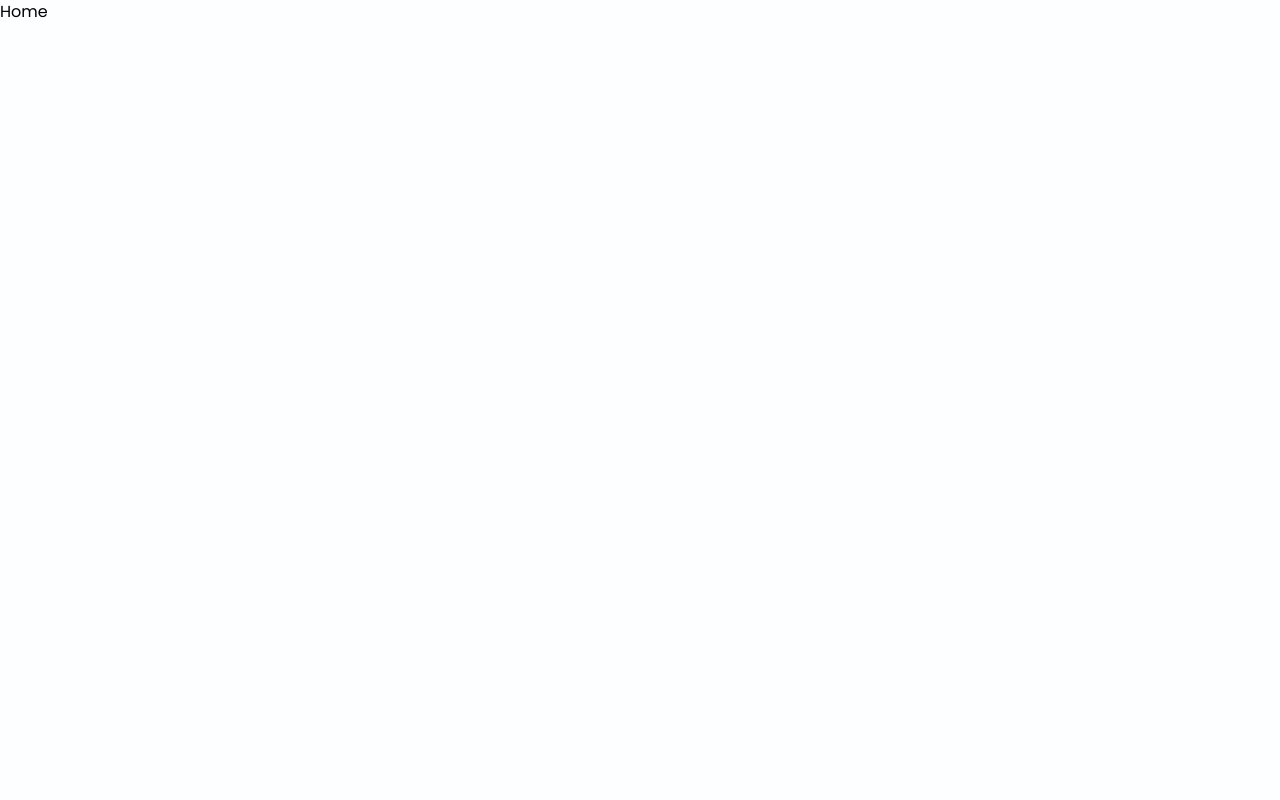
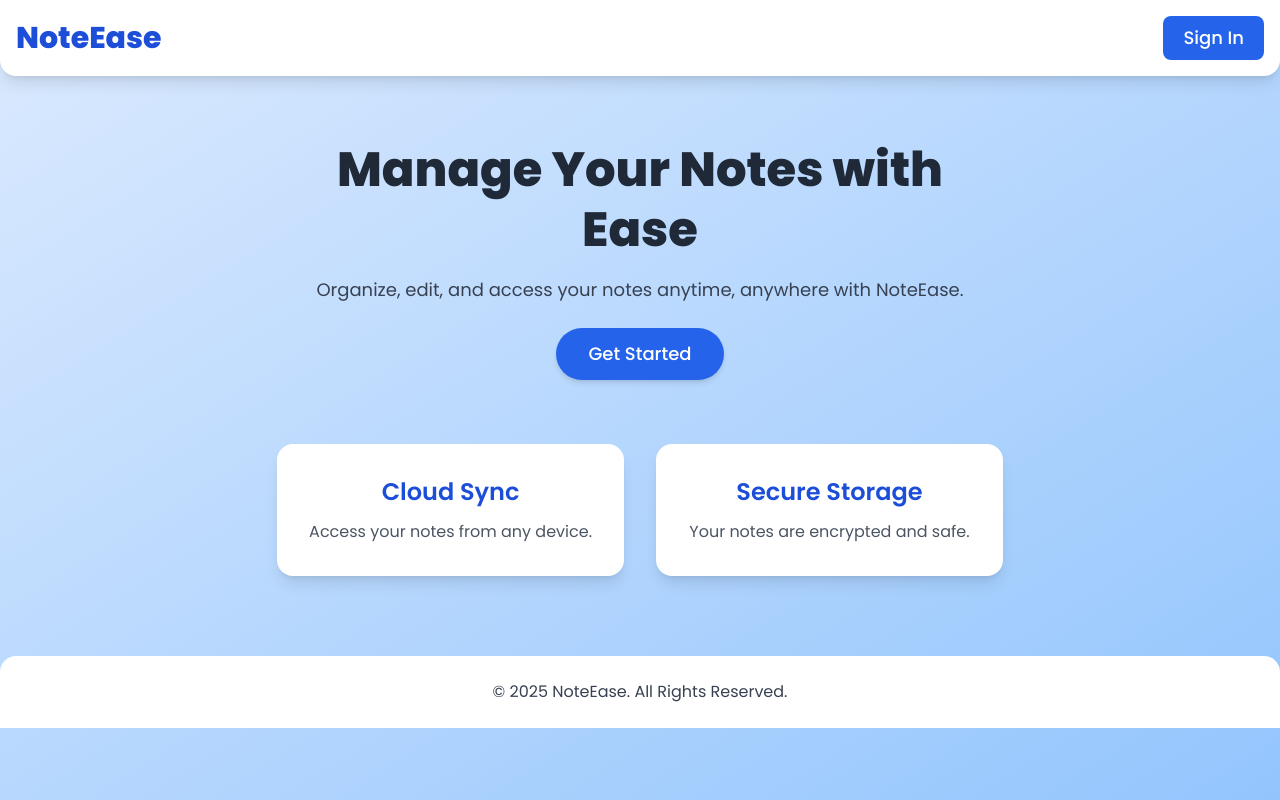
Before and after one commit to Nitish7382/Notes-Management, a React (Vite) app in the folder client/: page / in a window 1280 px wide. Built offline with nearby package versions, Linux system fonts and the light colour scheme.

Commit message:
refactor navigation and search components to enhance user experience and hide elements on login/signup pages

```diff
--- a/client/src/components/Navbar/NavBar.jsx
+++ b/client/src/components/Navbar/NavBar.jsx
@@ -9,7 +9,7 @@ const NavBar = ({userInfo, onSearchNote, handleClearSearch}) => {
 
   const navigate = useNavigate();
   const handlelogout = () => {
-    navigate("/Login");
+    navigate("/login");
   };
 
   const handleSearch = () => {
--- a/client/src/components/SearchBar/SearchBar.jsx
+++ b/client/src/components/SearchBar/SearchBar.jsx
@@ -1,29 +1,37 @@
-import React from 'react'
-import {FaMagnifyingGlass} from 'react-icons/fa6'
-import {IoMdClose} from 'react-icons/io'
+import React from 'react';
+import { FaMagnifyingGlass } from 'react-icons/fa6';
+import { IoMdClose } from 'react-icons/io';
+import { useLocation } from 'react-router-dom';
 
+const SearchBar = ({ value, onChange, onClearSearch, handleSearch }) => {
+  const location = useLocation();
 
-const SearchBar = ({value, onChange, onClearSearch,handleSearch}) => {
+  // Hide SearchBar on login and signup pages
+  if (location.pathname === '/login' || location.pathname === '/signup') {
+    return null;
+  }
+
   return (
-    <div className='w-80 flex items-center px-4 bg-slate-200 rounded-lg'>
+    <div className="w-80 flex items-center px-4 bg-slate-200 rounded-lg">
       <input
         type="text"
-        placeholder='Search Notes'
-        className='w-full text-xs bg-transparent py-[11px] outline-none'
+        placeholder="Search Notes"
+        className="w-full text-xs bg-transparent py-[11px] outline-none"
         value={value}
         onChange={onChange}
       />
-
-    { value && <IoMdClose
-    className='mr-2 hover:scale-110 h-5 w-5 text-slate-500 cursor-pointer hover:text-black'
+      {value && (
+        <IoMdClose
+          className="mr-2 hover:scale-110 h-5 w-5 text-slate-500 cursor-pointer hover:text-black"
           onClick={onClearSearch}
-    />}
+        />
+      )}
       <FaMagnifyingGlass
-        className='text-slate-500 cursor-pointer hover:text-black hover:scale-110'
+        className="text-slate-500 cursor-pointer hover:text-black hover:scale-110"
         onClick={handleSearch}
       />
     </div>
-  )
-}
+  );
+};
 
-export default SearchBar
+export default SearchBar;
--- a/client/src/components/cards/ProfileInfo.jsx
+++ b/client/src/components/cards/ProfileInfo.jsx
@@ -1,7 +1,14 @@
 import React from 'react'
 import { getInitials } from '../../utils/helper'
+import { useLocation } from 'react-router-dom'
 
 const ProfileInfo = ({OnLogout,userInfo}) => {
+  const location = useLocation();
+
+  if (location.pathname === '/login' || location.pathname === '/signup') {
+    return null;
+  }
+
   return (
     <div className='flex items-center gap-3'>
       <div className=' h-12 w-12 rounded-full bg-gray-300 flex items-center justify-center font-bold'>
--- a/client/src/pages/home/Home.jsx
+++ b/client/src/pages/home/Home.jsx
@@ -1,9 +1,55 @@
-import React from 'react'
+import React from "react";
+import { useNavigate } from "react-router-dom";
 
 const Home = () => {
+
+  const navigate = useNavigate();
+
+  const handleLogin = () =>{
+    navigate("/login")
+  };
+
+  const handleSignup = () => {
+    navigate("/signup")
+  }
+
   return (
-    <div>Home</div>
-  )
-}
+    <div className="h-screen bg-gradient-to-br from-blue-100 to-blue-300 flex flex-col items-center">
+      {/* Header */}
+      <header className="w-full flex justify-between items-center p-4 bg-white shadow-lg rounded-b-2xl">
+        <h1 className="text-3xl font-extrabold text-blue-700">NoteEase</h1>
+        <button onClick={handleLogin} className="bg-blue-600 text-white px-5 py-2 rounded-lg text-lg font-medium hover:bg-blue-700 transition-all">Sign In</button>
+      </header>
 
-export default Home
+      {/* Hero Section */}
+      <section className="text-center mt-16 max-w-3xl px-6">
+        <h2 className="text-5xl font-extrabold text-gray-800 leading-tight">Manage Your Notes with Ease</h2>
+        <p className="text-gray-700 mt-4 text-lg">Organize, edit, and access your notes anytime, anywhere with NoteEase.</p>
+        <button onClick={handleSignup} className="mt-6 bg-blue-600 text-white px-8 py-3 rounded-full text-lg font-medium hover:bg-blue-700 transition-all shadow-md">Get Started</button>
+      </section>
+
+      {/* Features Section */}
+      <section id="features" className="mt-16 grid grid-cols-1 md:grid-cols-2 gap-8 max-w-5xl px-6">
+        <div className="bg-white p-8 rounded-2xl shadow-lg text-center transition-all transform hover:scale-105">
+          <h3 className="text-2xl font-semibold text-blue-700">Cloud Sync</h3>
+          <p className="text-gray-600 mt-3">Access your notes from any device.</p>
+        </div>
+        {/* <div className="bg-white p-8 rounded-2xl shadow-lg text-center transition-all transform hover:scale-105">
+          <h3 className="text-2xl font-semibold text-blue-700">Rich Formatting</h3>
+          <p className="text-gray-600 mt-3">Use bold, italics, and more.</p>
+        </div> */}
+        <div className="bg-white p-8 rounded-2xl shadow-lg text-center transition-all transform hover:scale-105">
+          <h3 className="text-2xl font-semibold text-blue-700">Secure Storage</h3>
+          <p className="text-gray-600 mt-3">Your notes are encrypted and safe.</p>
+        </div>
+      </section>
+
+      {/* Footer */}
+      <footer className="mt-20 w-full text-center text-gray-700 py-6 bg-white shadow-t-lg rounded-t-2xl">
+        <p>&copy; 2025 NoteEase. All Rights Reserved.</p>
+      </footer>
+    </div>
+  );
+};
+
+export default Home;
```
Lines whose indentation alone changed are shown as unchanged.
